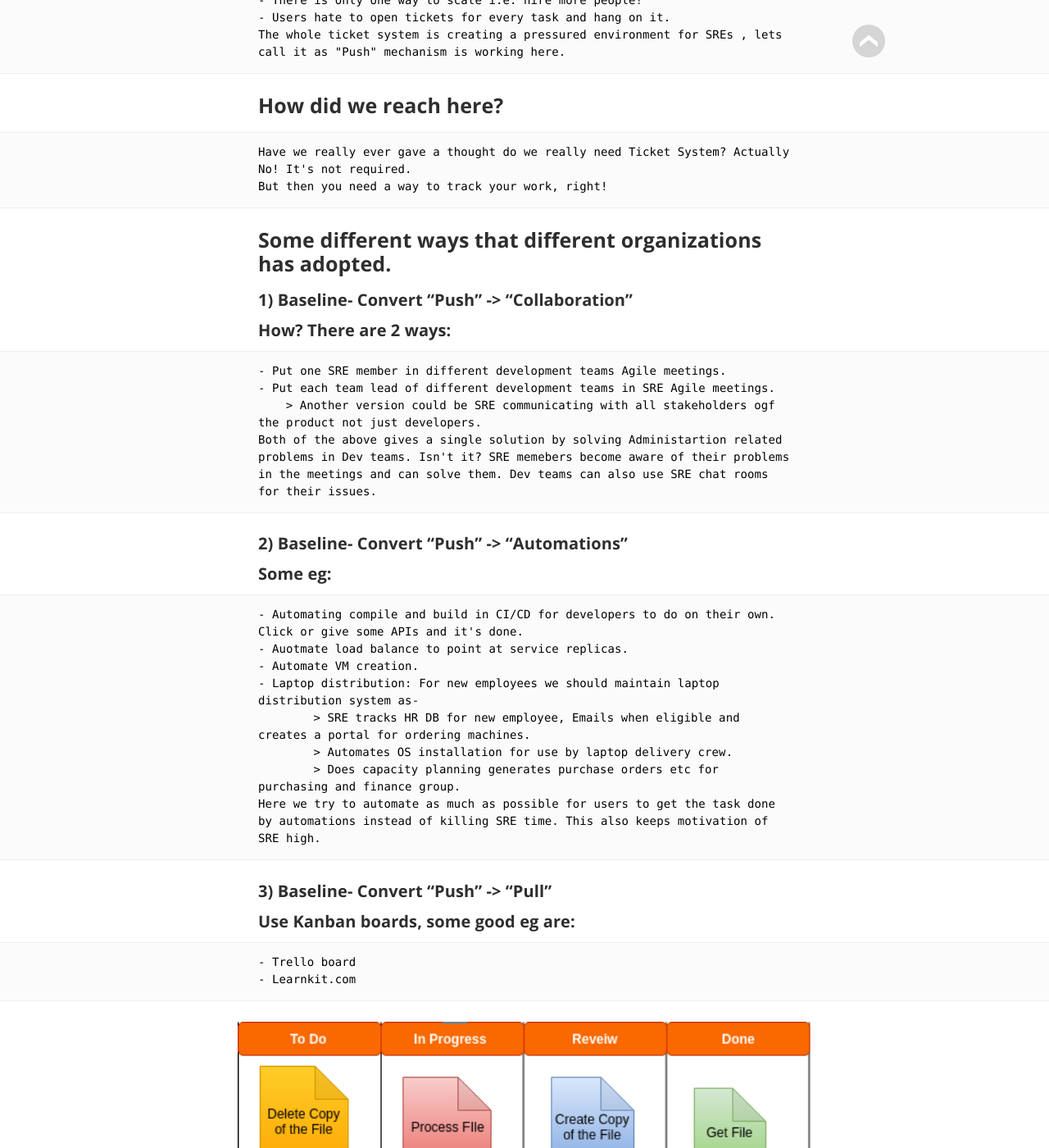
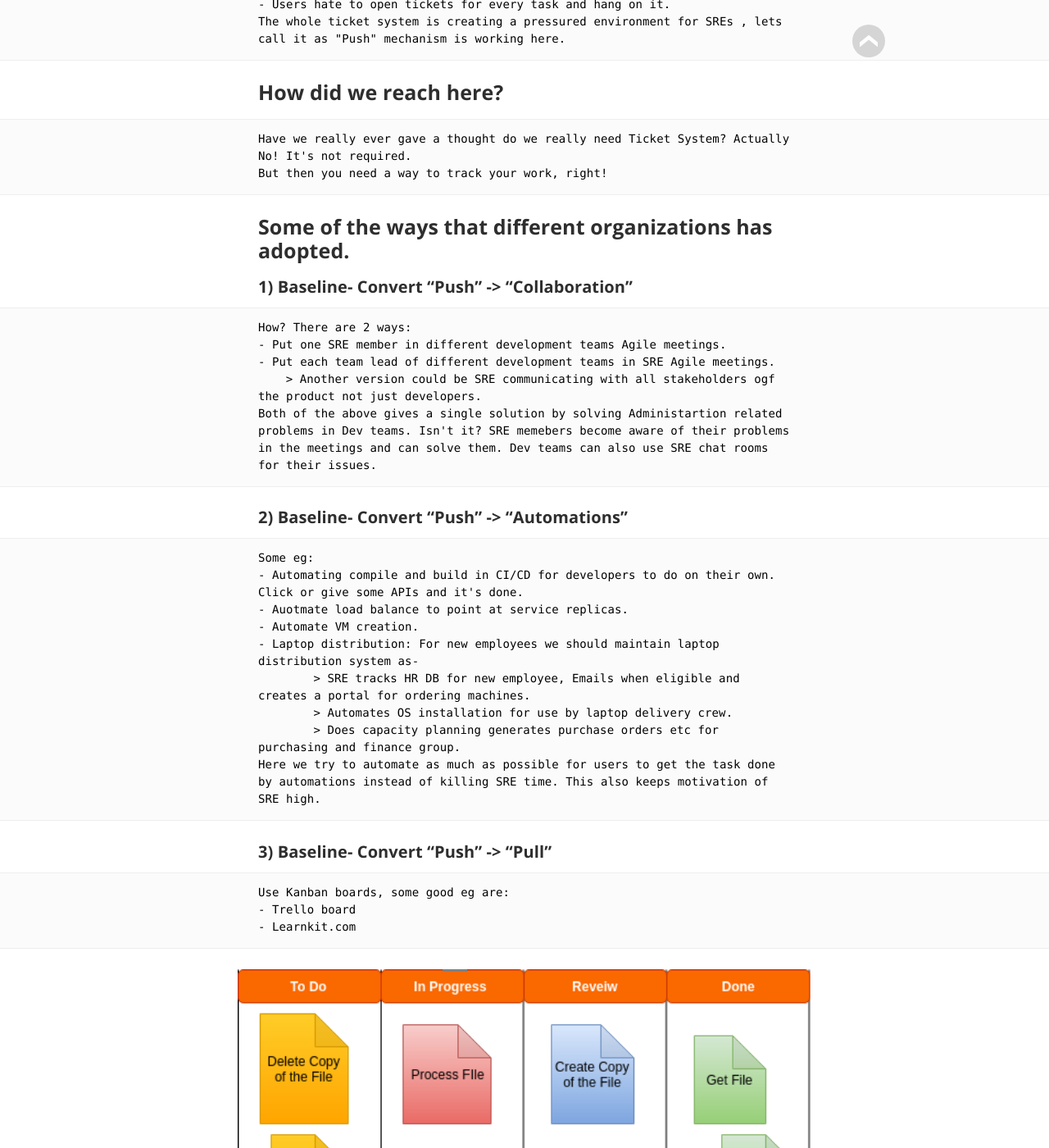
Before and after one commit to agrawalpoonam/agarwalpoonam.github.io, a Jekyll site: the page built from _posts/2019-01-06-Transactional System Administration Vs Service Centric Model in SRE.md, in a window 1280 px wide and 1400 px high, scrolled down 1140 px. Shown: the whole window at 82% size. Built offline with Jekyll 4.4.1, drawn with Linux system fonts in a browser that asks for light colours; some web fonts are replaced; some of the changed text lies outside the part shown.

Commit message:
Adding SRE blog

```diff
--- a/_posts/2019-01-06-Transactional System Administration Vs Service Centric Model in SRE.md
+++ b/_posts/2019-01-06-Transactional System Administration Vs Service Centric Model in SRE.md
@@ -7,7 +7,7 @@ category:          Tutorial
 author:            Poonam Agarwal
 ---
 ### What is Transactional System Administration?
-##### Think of it as a scenario between Customer and SysAdmin:
+	Think of it as a scenario between Customer and SysAdmin:
 	- Customer : Would you do xyz task?
 	- SysAdmin : Yes, Done!
 	- Customer verifies.
@@ -26,16 +26,16 @@ author:            Poonam Agarwal
 	Have we really ever gave a thought do we really need Ticket System? Actually No! It's not required.
 	But then you need a way to track your work, right!
 
-### Some different ways that different organizations has adopted.
+### Some of the ways that different organizations has adopted.
 #### 1) Baseline- Convert "Push" -> "Collaboration"
-##### How? There are 2 ways:
+	How? There are 2 ways:
 	- Put one SRE member in different development teams Agile meetings.
 	- Put each team lead of different development teams in SRE Agile meetings.
 		> Another version could be SRE communicating with all stakeholders ogf the product not just developers.
 	Both of the above gives a single solution by solving Administartion related problems in Dev teams. Isn't it? SRE memebers become aware of their problems in the meetings and can solve them. Dev teams can also use SRE chat rooms for their issues.
 
 #### 2) Baseline- Convert "Push" -> "Automations"
-##### Some eg:
+	Some eg:
 	- Automating compile and build in CI/CD for developers to do on their own. Click or give some APIs and it's done.
 	- Auotmate load balance to point at service replicas.
 	- Automate VM creation.
@@ -46,7 +46,7 @@ author:            Poonam Agarwal
 	Here we try to automate as much as possible for users to get the task done by automations instead of killing SRE time. This also keeps motivation of SRE high.
 
 #### 3) Baseline- Convert "Push" -> "Pull"
-##### Use Kanban boards, some good eg are:
+	Use Kanban boards, some good eg are:
 	- Trello board
 	- Learnkit.com
 
```
